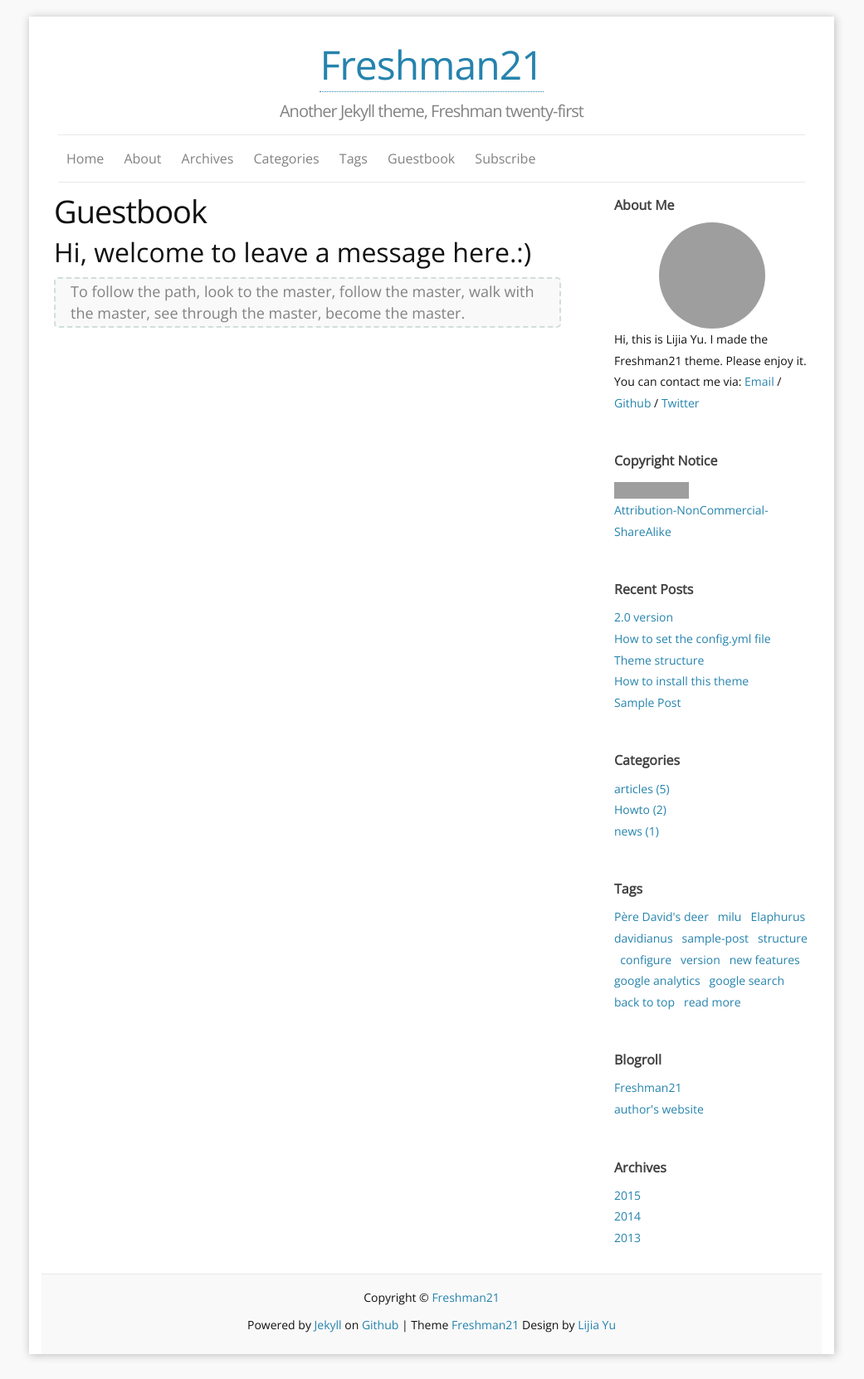
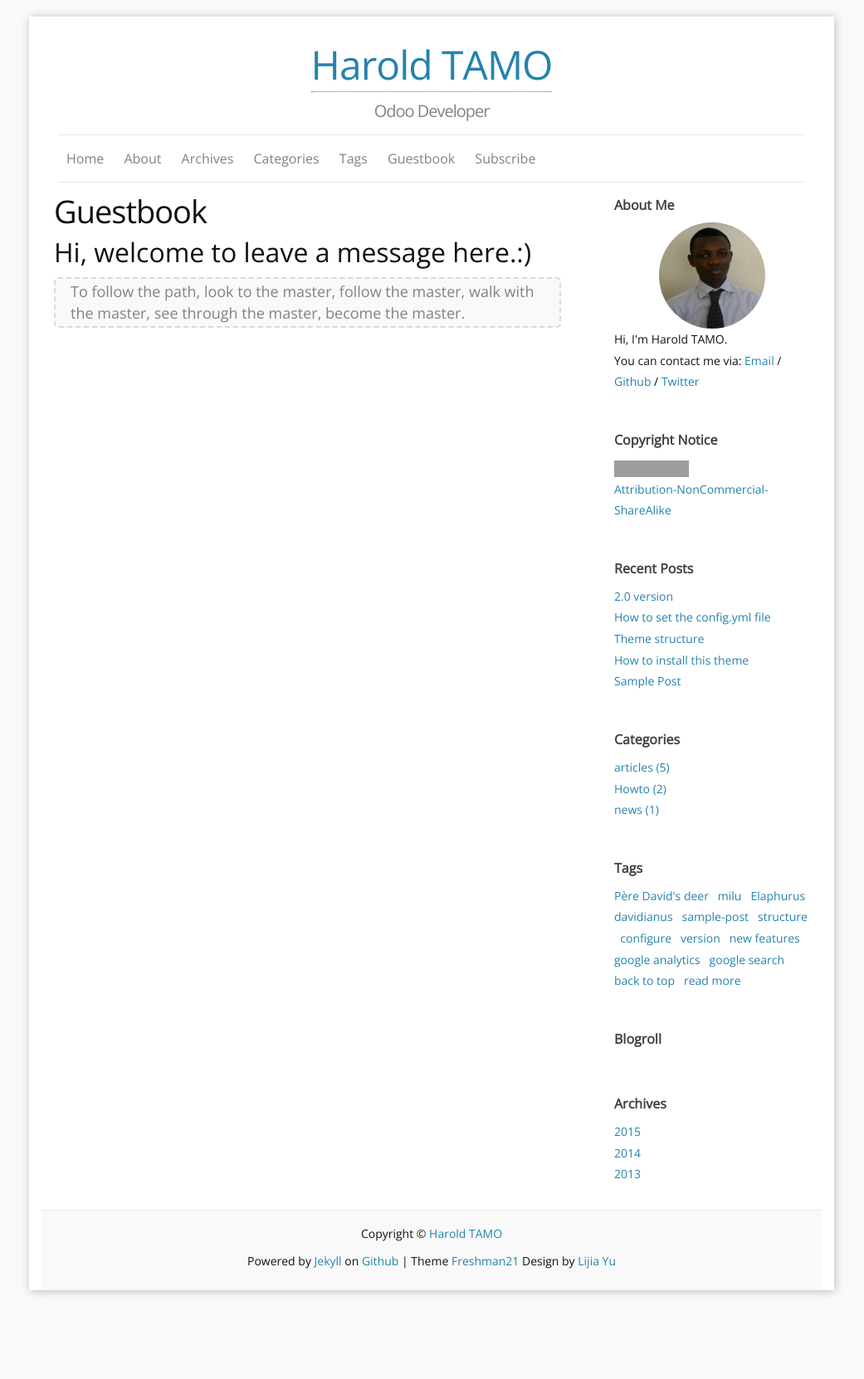
Before and after one commit to haroldtamo/haroldtamo.github.io, a Jekyll site: the page built from f_guestbook.md, in a window 1280 px wide. Shown: the whole page at 83% size, without its empty margins (120-1161 px from the left). Built offline with Jekyll 4.4.1, drawn with Linux system fonts in a browser that asks for light colours; comment, search, counter and statistics services are not loaded; after the commit the page ends 1585 px from its top, so only the background shows below that; grey boxes are pictures that could not be loaded.

Commit message:
personalization

```diff
--- a/_config.yml
+++ b/_config.yml
@@ -1,21 +1,21 @@
 ### Site info:
-title: Freshman21
-tagline: Another Jekyll theme, Freshman twenty-first
-author: Lijia Yu
-email: yu@lijiayu.net
-description: "Freshman21 is a Jekyll blog theme." # You can edit this line in _config.yml. It will appear in your document head meta and in your feed.xml site description
-keywords: "Jekyll, theme, Freshman21"
-baseurl: "/freshman21" # the subpath of your site, e.g. /blog
-url: "http://yulijia.net/freshman21" # the base hostname & protocol for your site
+title: Harold TAMO
+tagline: Odoo Developer
+author: Harold TAMO
+email: tamoharold@gmail.com
+description: "Odoo Developer." # You can edit this line in _config.yml. It will appear in your document head meta and in your feed.xml site description
+keywords: "Odoo, developer"
+baseurl: "" # the subpath of your site, e.g. /blog
+url: "https://haroldtamo.github.io" # the base hostname & protocol for your site
 locale: en_US
 
 ### Personal info and site tools info:
-twitter_username: yulijia
-github_username:  yulijia
-disqus_shortname: freshman21
+twitter_username: halred
+github_username:  haroldtamo
+disqus_shortname: haroldtamo
 favicon:     "/images/favicon.ico"
-aboutme: Hi, this is Lijia Yu. I made the Freshman21 theme. Please enjoy it. # these are shown on aboutme-sidebar.
-aboutme_photo: https://i.imgur.com/Mdc4szJl.jpg # your photo.
+aboutme: Hi, I'm Harold TAMO. # these are shown on aboutme-sidebar.
+aboutme_photo: /images/profilhal.jpg # your photo.
 
 
 ### Site setting:
@@ -37,30 +37,30 @@
       PostedInCategories: "Posted in"
       Taggedwith: "and tagged"
       PostDate: "on "
-    cn:
-      Aboutme: "关于我"
-      Archives: "存档"
-      Blogroll: "良师益友"
-      Categories: "分类目录"
-      Copyright_Notice: "版权声明"
-      Recent_Posts: "近期文章"
-      Tags: "标签"
-      Previous: "前一页"
-      Next: "后一页"
-      PostedInCategories: "目录:"
-      Taggedwith: "| 标签:"
-      PostDate: "| 发表时间: "
+    fr:
+      À propos de moi: ""
+      Archives: ""
+      Blogroll: ""
+      Categories: ""
+      Copyright_Notice: ""
+      Recent_Posts: ""
+      Tags: ""
+      Previous: ""
+      Next: ""
+      PostedInCategories: ""
+      Taggedwith: ""
+      PostDate: ""
 
 
 ### your Blogroll info, only name can shown on the page.
 
-Blogroll:
-    - name: Freshman21
-      href: http://yulijia.net/freshman21
-      title: Another Jekyll blog theme
-    - name: author's website
-      href: http://yulijia.net/
-      title: Lijia Yu's website
+#Blogroll:
+#   - name: Freshman21
+#      href: http://yulijia.net/freshman21
+#      title: Another Jekyll blog theme
+#    - name: author's website
+#      href: http://yulijia.net/
+#      title: Lijia Yu's website
 
 
 ### Build settings
```
Also changed, not shown: images/profilhal.jpg (added), 1 other file.
